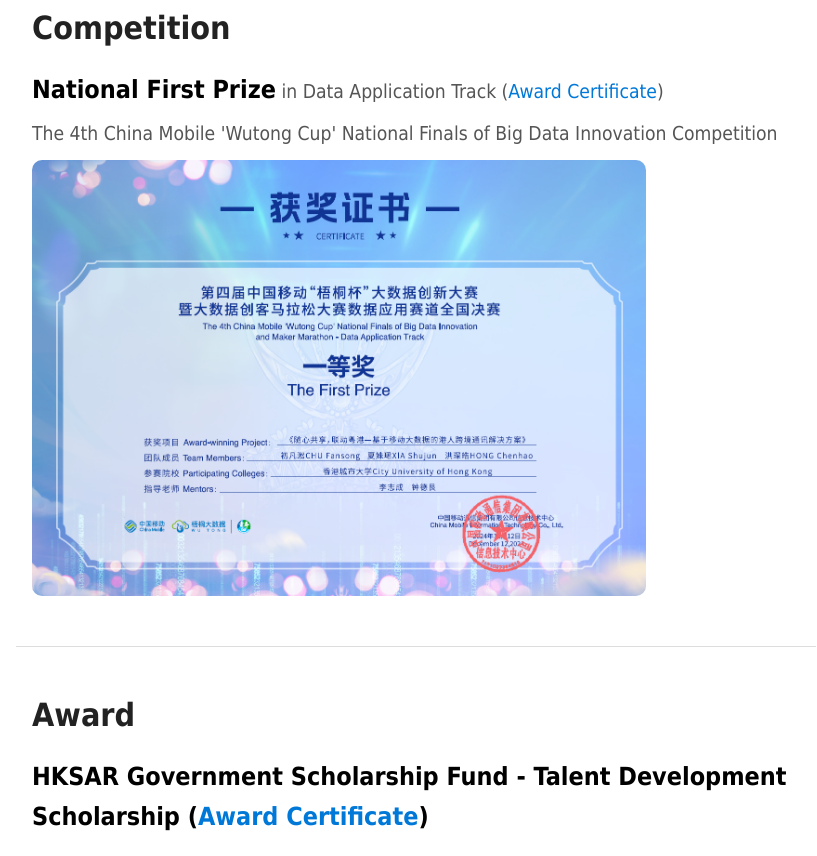
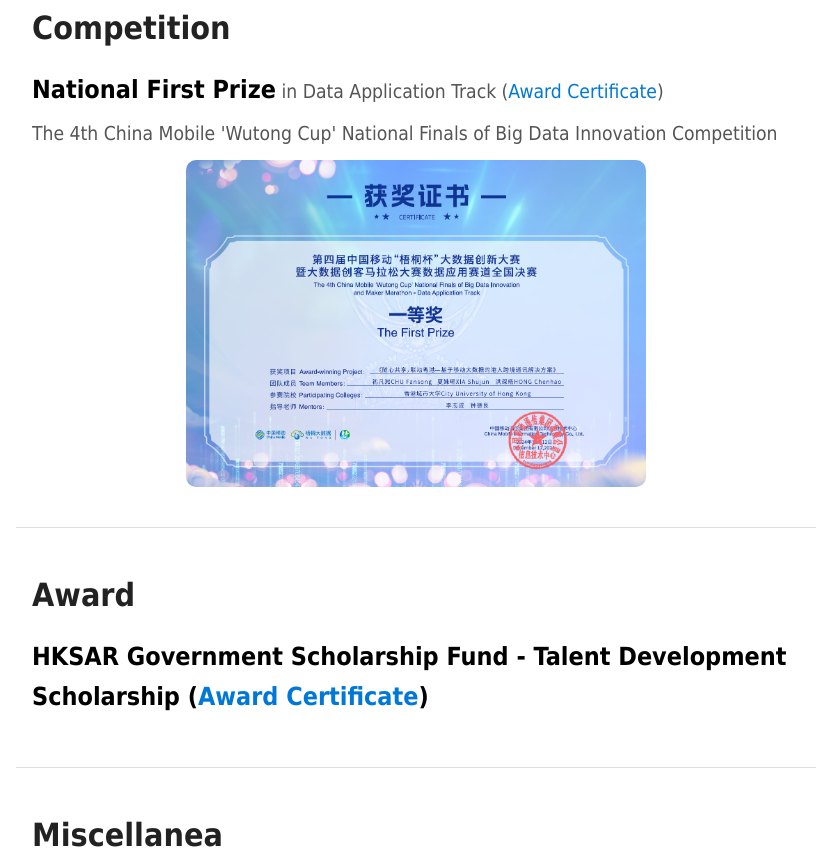
Before and after one commit to migoxia/migoxia.github.io, a plain HTML site: page index.html in a window 1280 px wide. Shown: the part 1331-2187 px from the top of the page, without its empty margins (224-1041 px from the left). Drawn offline with Linux system fonts and the light colour scheme.

Commit message:
Update index.html

```diff
--- a/index.html
+++ b/index.html
@@ -51,7 +51,7 @@
           (<a href="wutong_award.pdf" target="_blank">Award Certificate</a>)
         </p>
         <p>The 4th China Mobile 'Wutong Cup' National Finals of Big Data Innovation Competition</p>
-        <img src="images/wutong_award.jpg" alt="Award Image" class="research-img">
+        <img src="images/wutong_award.jpg" alt="Award Image" class="comp-img">
       </div>
 
       <!-- Award Section -->
```
